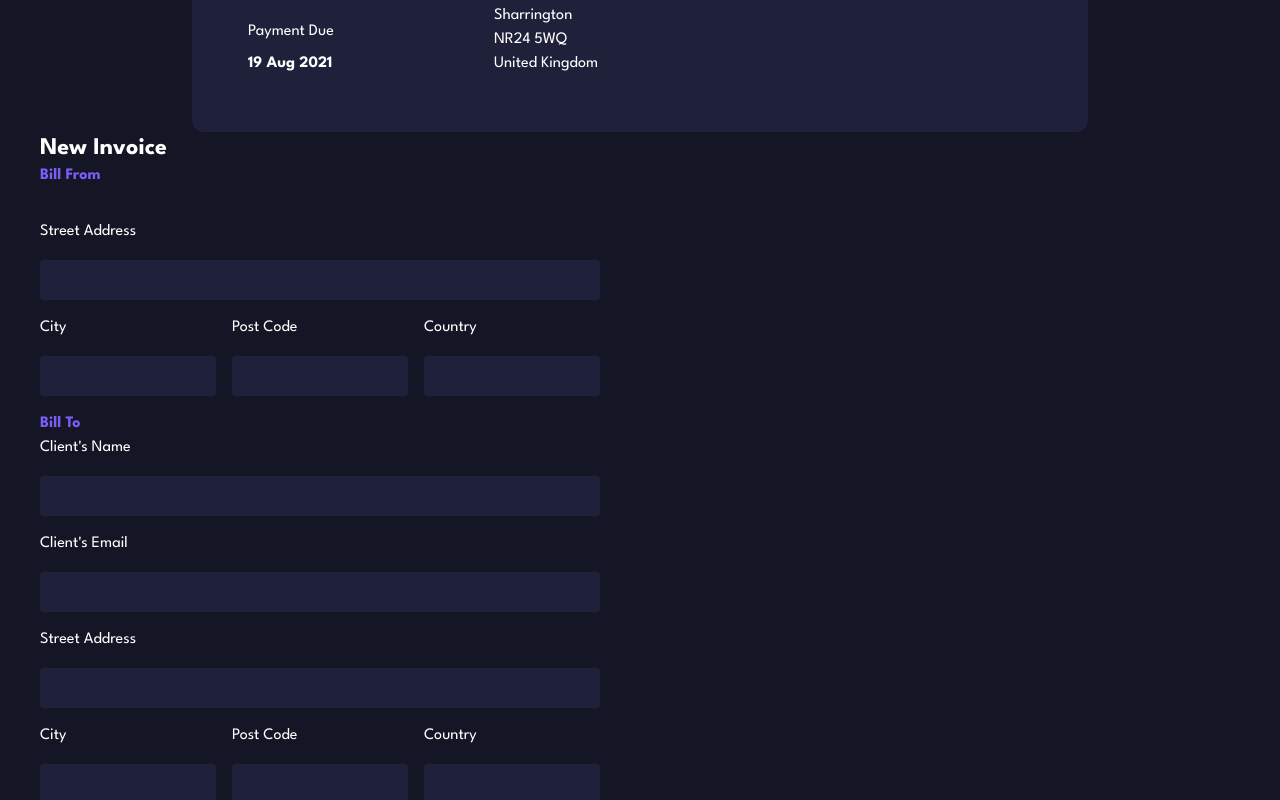
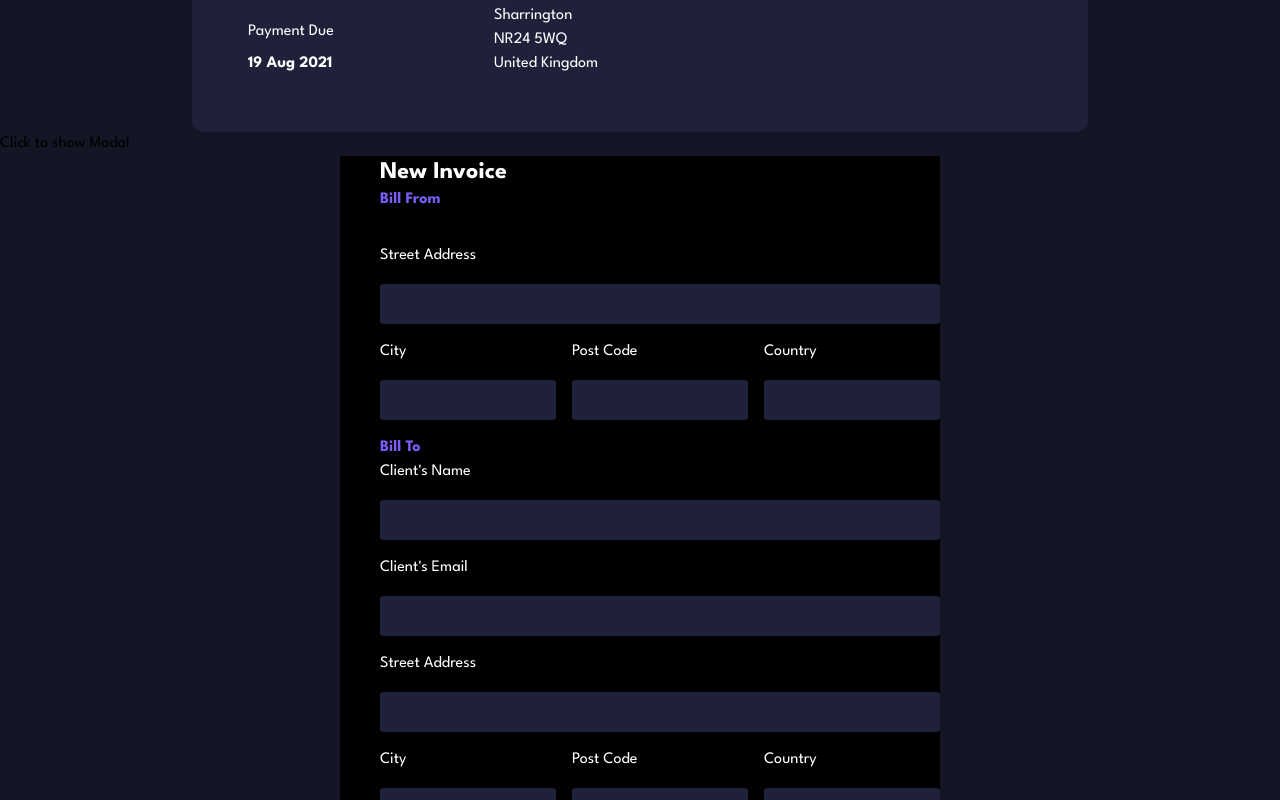
Before and after one commit to imnethaji/invoice-app, a React (Vite) app: page / in a window 1280 px wide. Shown: the part 1480-2280 px from the top of the page. Built offline with nearby package versions, Linux system fonts and the light colour scheme.

Commit message:
installed axios and connected with a backend

```diff
--- a/package.json
+++ b/package.json
@@ -10,6 +10,7 @@
     "preview": "vite preview"
   },
   "dependencies": {
+    "axios": "^1.6.8",
     "express": "^4.19.2",
     "localforage": "^1.10.0",
     "match-sorter": "^6.3.4",
--- a/src/App.tsx
+++ b/src/App.tsx
@@ -1,5 +1,6 @@
 import "./App.css";
-import { useState } from "react";
+import axios from "axios";
+import { useState, useRef } from "react";
 import InvoiceList from "./components/InvoiceList";
 import NoInvoice from "./components/NoInvoice";
 import INVOICE_DATA from "./data file/data.json";
@@ -12,6 +13,11 @@ import Form from "./components/Form";
 
 function App() {
   const [noInvoice, setNoInvoice] = useState(true);
+  const modalRef = useRef();
+  const apiUrl = "http://localhost:9000/";
+  // Create an empty object to store the fetched data
+  const dataObject = {};
+
   function handleFilterClick() {
     console.log("works");
   }
@@ -21,6 +27,24 @@ function App() {
   function handleOpenClick() {
     console.log("Works");
   }
+  function showModal() {
+    if (modalRef.current) {
+      modalRef.current.close();
+    }
+  }
+
+  axios
+    .get(apiUrl)
+    .then((response) => {
+      // Upon successful response, store the fetched data in the object
+      dataObject.data = response.data;
+      console.log("Data fetched successfully:", dataObject);
+    })
+    .catch((error) => {
+      // Handle any errors that occur during the request
+      console.error("Error fetching data:", error.message);
+    });
+
   return (
     <>
       <InvoiceHeader
@@ -46,7 +70,8 @@ function App() {
         ))
       )}
       <InvoiceDetails invoiceData={invoiceData} />
-      <Form />
+      <button onClick={showModal}>Click to show Modal</button>
+      <Form ref={modalRef} />
     </>
   );
 }
--- a/src/components/Form.tsx
+++ b/src/components/Form.tsx
@@ -1,5 +1,10 @@
 import deleteBin from "../assets/icon-delete.svg";
-import React, { useState } from "react";
+import React, { useState, useRef, forwardRef, Ref } from "react";
+
+interface FormDataRefProps {
+  // Add other props if needed
+  ref?: Ref<HTMLDialogElement>;
+}
 
 interface Item {
   itemName: string;
@@ -28,7 +33,10 @@ interface FormData {
   };
 }
 
-const Form: React.FC = () => {
+const Form = forwardRef<HTMLDialogElement, FormDataRefProps>(function Form(
+  props,
+  ref
+) {
   const [formData, setFormData] = useState<FormData>({
     // Initialize form data
     billFrom: {
@@ -50,6 +58,7 @@ const Form: React.FC = () => {
       items: [{ itemName: "", qty: "", price: "" }],
     },
   });
+  const dialogRef = useRef<HTMLDialogElement>(null);
 
   const inputClasses =
     "bg-cardBgBlue w-full h-10 rounded text-white pl-4 mb-4 mt-4";
@@ -98,6 +107,7 @@ const Form: React.FC = () => {
   };
 
   return (
+    <dialog ref={ref || dialogRef} className="flex bg-black">
       <form className="w-[600px] mb-10 pl-10" onSubmit={handleSubmit}>
         <h1 className="font-bold text-white text-2xl">New Invoice</h1>
         <div className="Address">
@@ -359,7 +369,8 @@ const Form: React.FC = () => {
           </div>
         </div>
       </form>
+    </dialog>
   );
-};
+});
 
 export default Form;
```
Also changed, not shown: 1 other file (tests, documents, lock files or other folders). Lines whose indentation alone changed are shown as unchanged.
